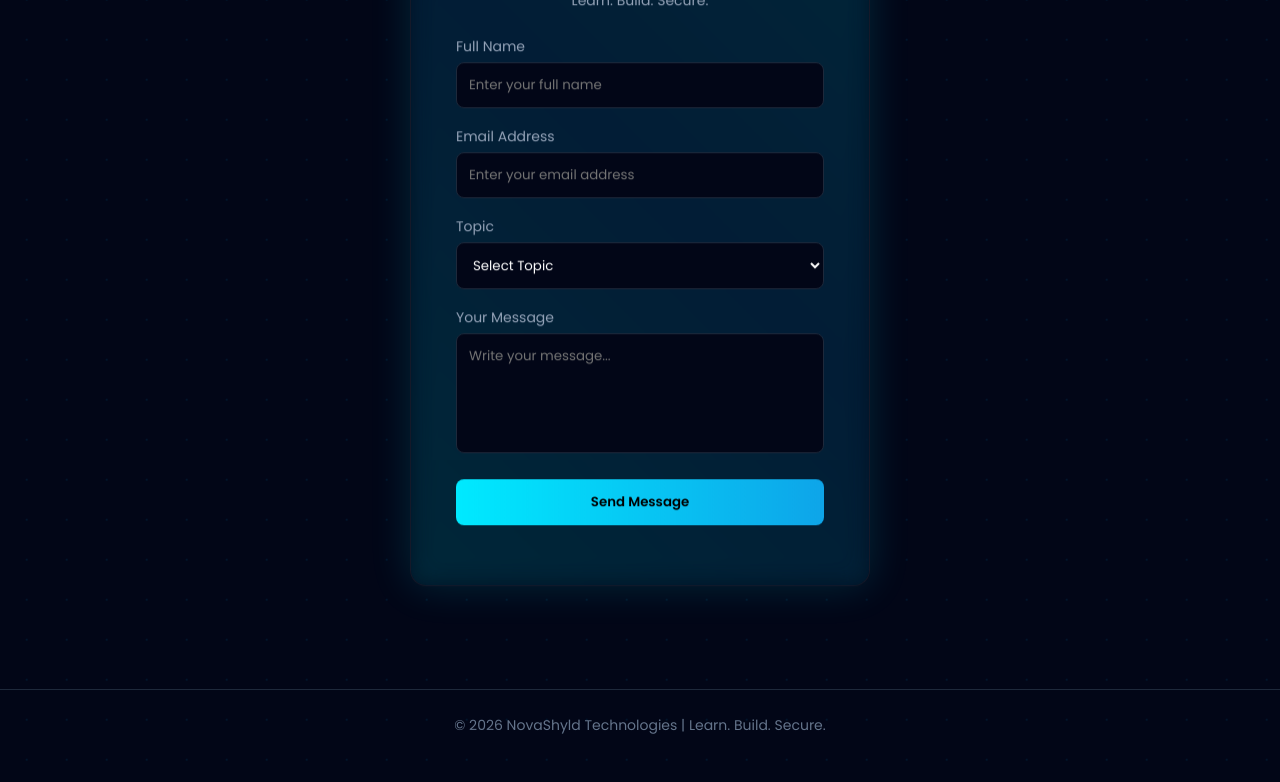
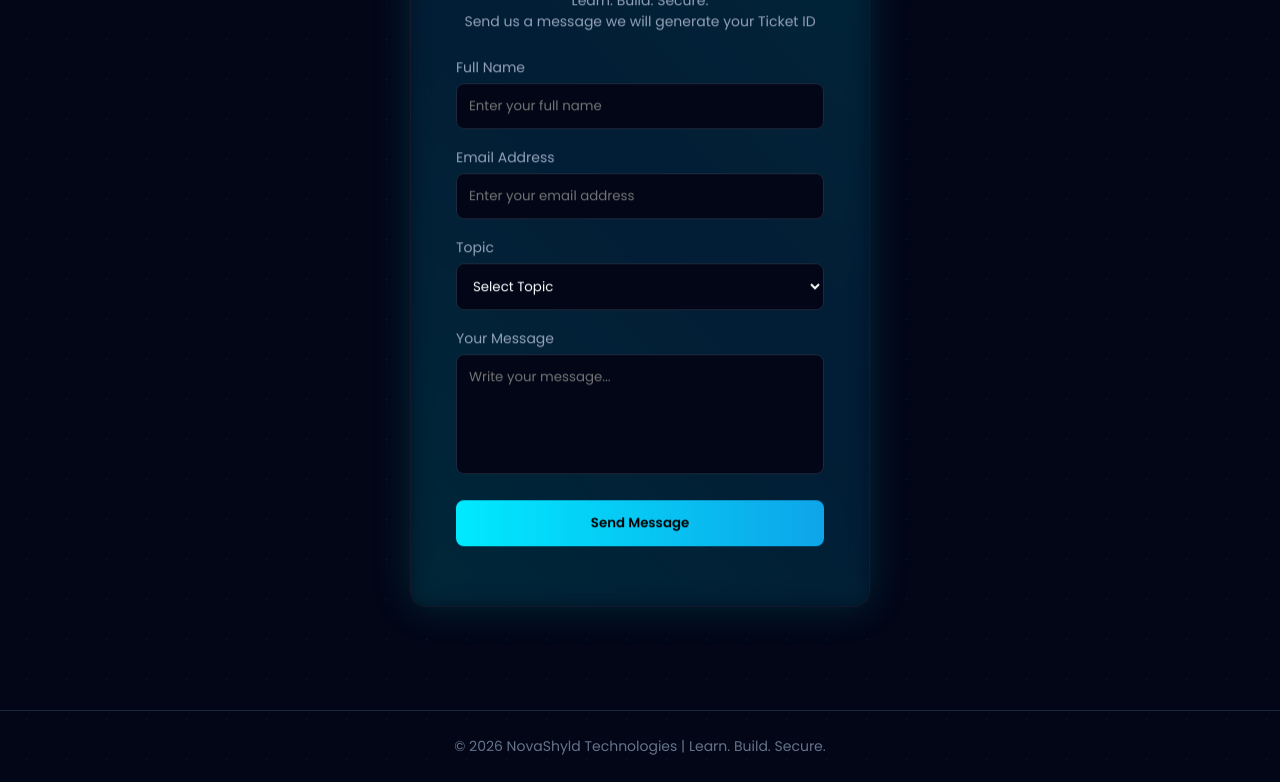
Before and after one commit to rajwalkera488/Novashyld-technologies, a website: page public/contact.html in a window 1280 px wide. Shown: the part 427-1209 px from the top of the page. Before the commit the page ends 1188 px from the top, so only its background shows below. Drawn offline with Linux system fonts and the light colour scheme.

Commit message:
Updated contact form UI / message

```diff
--- a/public/contact.html
+++ b/public/contact.html
@@ -390,6 +390,7 @@
                 <h2>Contact NovaShyld Technologies</h2>
 
                 <p>Learn. Build. Secure.</p>
+                <p>Send us a message we will generate your Ticket ID</p>
 
             </div>
 
```
